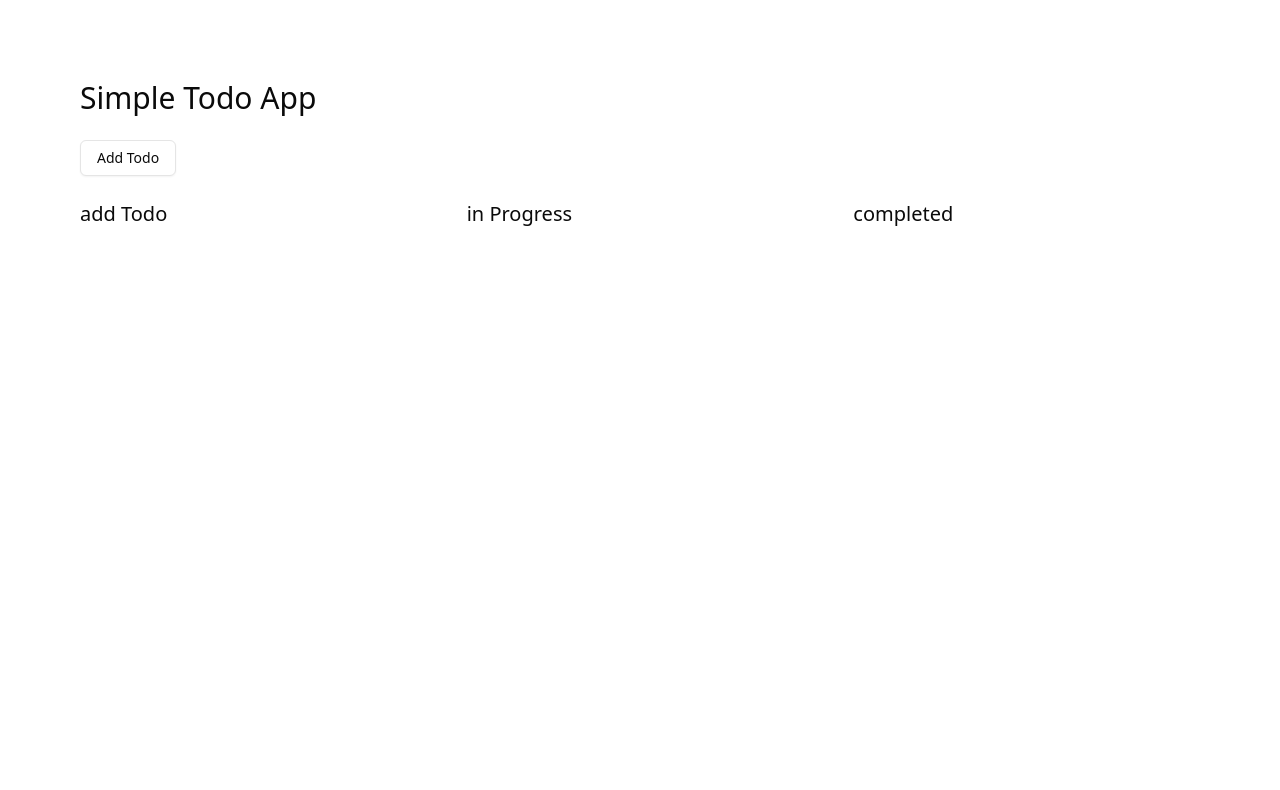
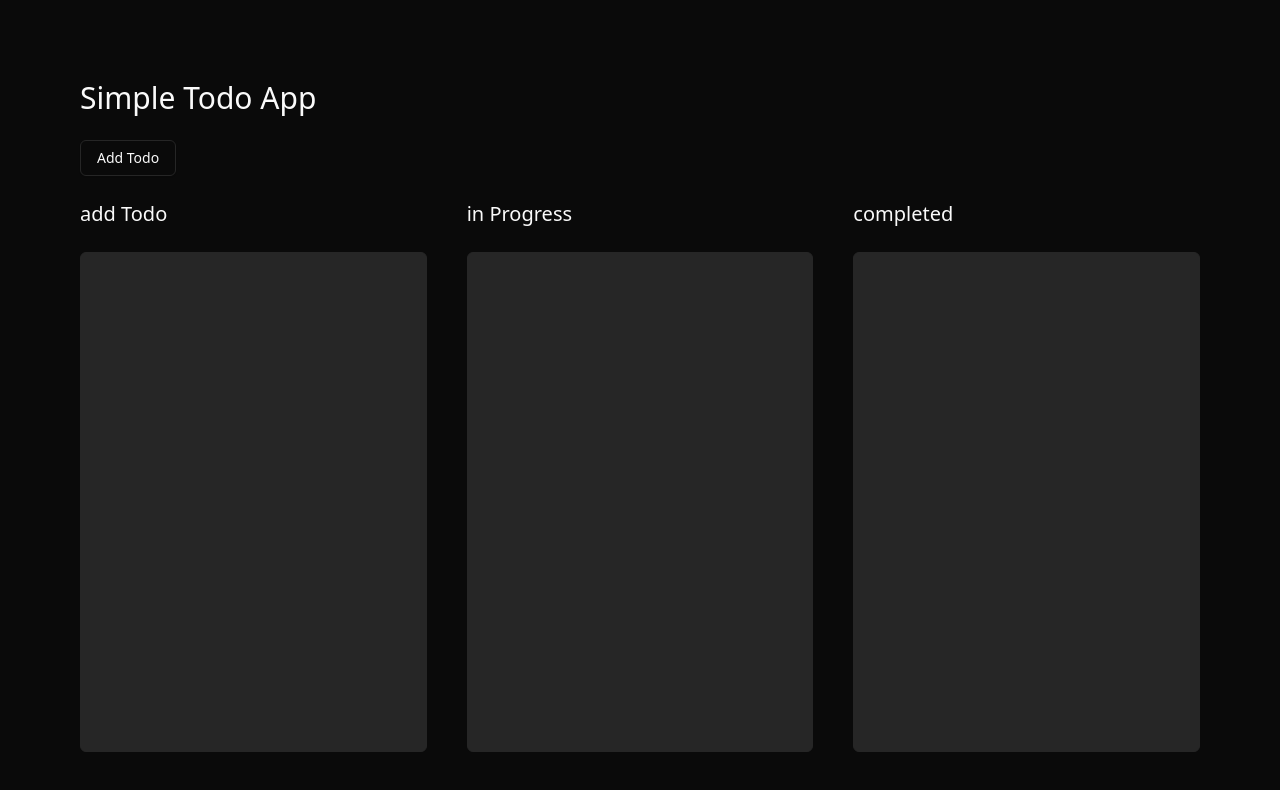
Before and after one commit to PramisGrg/todo-app-drag-and-drop, a React (Vite) app: page / in a window 1280 px wide. Shown: the top 790 px of the page. Built offline with nearby package versions, Linux system fonts and the light colour scheme.

Commit message:
fix: ddark color ui configuration

```diff
--- a/src/components/draggable.tsx
+++ b/src/components/draggable.tsx
@@ -18,7 +18,7 @@
   return (
     <div
       ref={setNodeRef}
-      className="draggable-item"
+      className="text-accent"
       style={style}
       {...listeners}
       {...attributes}
--- a/src/components/droppable.tsx
+++ b/src/components/droppable.tsx
@@ -5,6 +5,7 @@
   id: string;
   children: ReactNode;
 }
+
 const Droppable: React.FC<DroppableProps> = ({ id, children }) => {
   const { setNodeRef } = useDroppable({ id });
   return <div ref={setNodeRef}>{children}</div>;
--- a/src/components/todo-container.tsx
+++ b/src/components/todo-container.tsx
@@ -69,14 +69,14 @@
           {list.map((item) => (
             <Droppable id={item} key={item}>
               <h1 className="py-6 text-xl">{item}</h1>
-              <div className="space-y-4">
+              <div className="space-y-8 min-h-[500px] p-4 rounded-md border bg-accent">
                 {getTasks(item).map((task) => (
                   <Draggable id={task.id} key={task.id}>
                     <div
                       className={`p-4 rounded-md ${getTaskColor(task.type)}`}
                     >
                       {task.name}
-                    </div>n
+                    </div>
                   </Draggable>
                 ))}
               </div>
--- a/src/index.css
+++ b/src/index.css
@@ -3,7 +3,7 @@
 @tailwind utilities;
 @layer base {
   :root {
-    --background: 0 0% 100%;
+    /* --background: 0 0% 100%;
     --foreground: 0 0% 3.9%;
     --card: 0 0% 100%;
     --card-foreground: 0 0% 3.9%;
@@ -26,10 +26,8 @@
     --chart-2: 173 58% 39%;
     --chart-3: 197 37% 24%;
     --chart-4: 43 74% 66%;
-    --chart-5: 27 87% 67%;
-    --radius: 0.5rem
-  }
-  .dark {
+    --chart-5: 27 87% 67%; */
+    --radius: 0.5rem;
     --background: 0 0% 3.9%;
     --foreground: 0 0% 98%;
     --card: 0 0% 3.9%;
@@ -53,7 +51,33 @@
     --chart-2: 160 60% 45%;
     --chart-3: 30 80% 55%;
     --chart-4: 280 65% 60%;
-    --chart-5: 340 75% 55%
+    --chart-5: 340 75% 55%;
+  }
+  .dark {
+    /* --background: 0 0% 3.9%;
+    --foreground: 0 0% 98%;
+    --card: 0 0% 3.9%;
+    --card-foreground: 0 0% 98%;
+    --popover: 0 0% 3.9%;
+    --popover-foreground: 0 0% 98%;
+    --primary: 0 0% 98%;
+    --primary-foreground: 0 0% 9%;
+    --secondary: 0 0% 14.9%;
+    --secondary-foreground: 0 0% 98%;
+    --muted: 0 0% 14.9%;
+    --muted-foreground: 0 0% 63.9%;
+    --accent: 0 0% 14.9%;
+    --accent-foreground: 0 0% 98%;
+    --destructive: 0 62.8% 30.6%;
+    --destructive-foreground: 0 0% 98%;
+    --border: 0 0% 14.9%;
+    --input: 0 0% 14.9%;
+    --ring: 0 0% 83.1%;
+    --chart-1: 220 70% 50%;
+    --chart-2: 160 60% 45%;
+    --chart-3: 30 80% 55%;
+    --chart-4: 280 65% 60%;
+    --chart-5: 340 75% 55% */
   }
 }
 @layer base {
```
